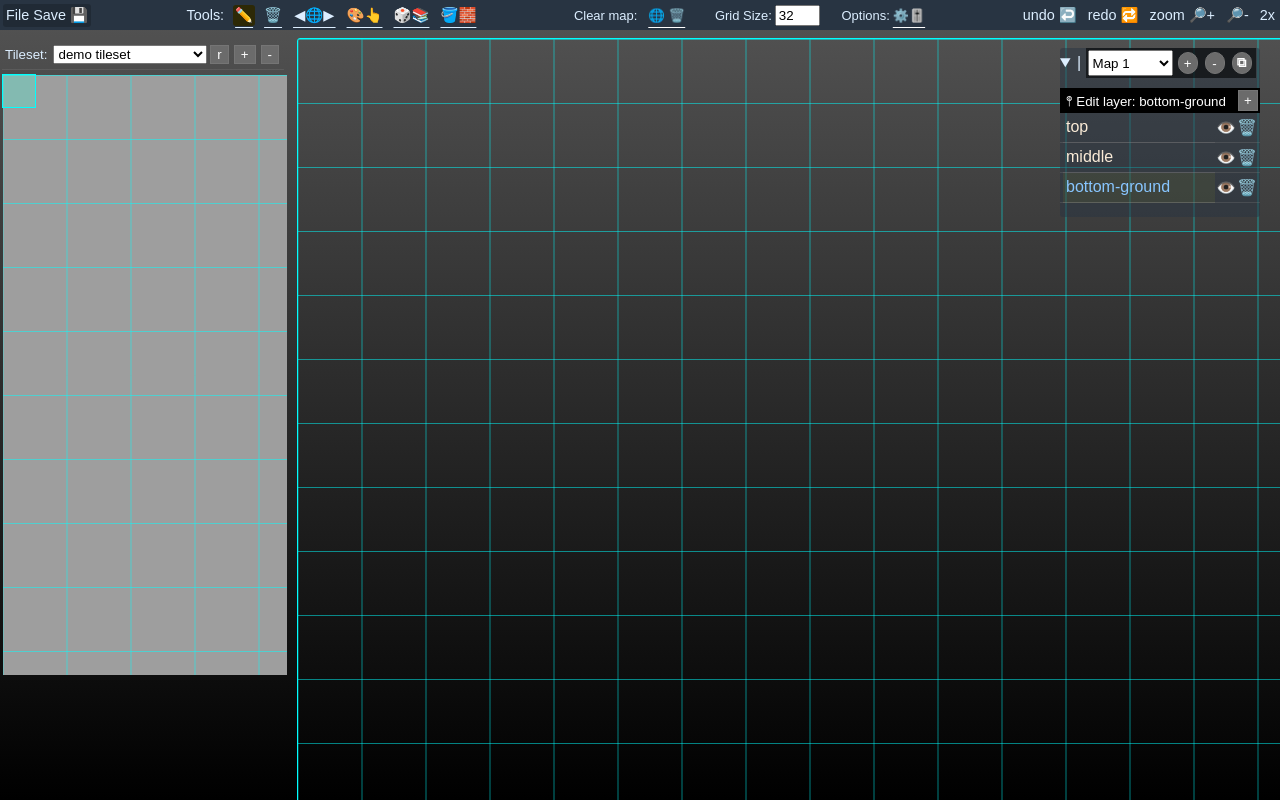
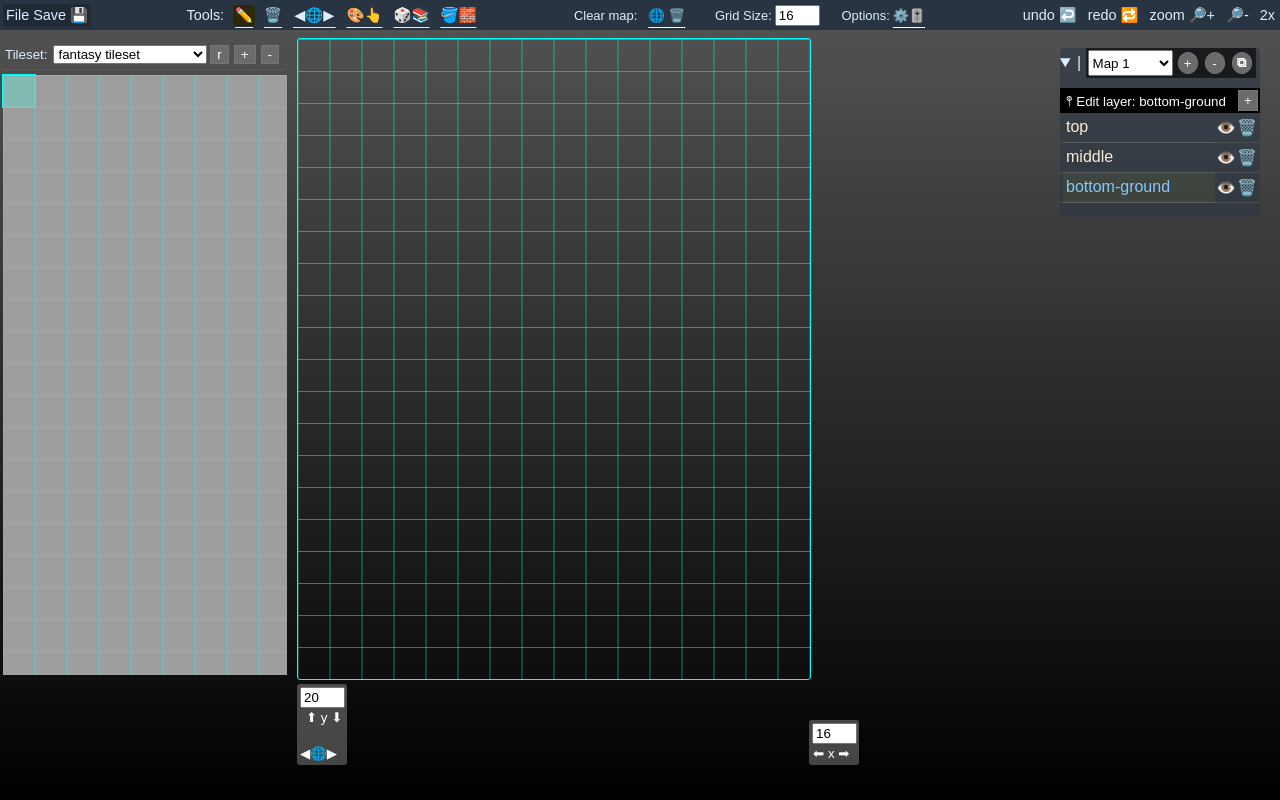
Before and after one commit to BellBlitzKing/Mythril2D_Map_Maker_Tile_Editor, a website: page index.html in a window 1280 px wide. Drawn offline with Linux system fonts and the light colour scheme.

Commit message:
Change tilesize to 16, line 218 and others

```diff
--- a/index.html
+++ b/index.html
@@ -214,8 +214,8 @@
     let tileSetImages = [
       {
         src:"https://bellblitzking.github.io/Mythril2D_Map_Maker_Tile_Editor/tilesets/Fantasy_Mythril2D_Tileset.png",
-        name: "demo tileset",
-        tileSize: 32,
+        name: "fantasy tileset",
+        tileSize: 16,
         link: "https://google.com",
         description: `Demo tileset with a very very very very long description that can't barely fit there.
                 Still the author decided he has lots to say about the thing and even include a link`
@@ -224,7 +224,7 @@
         src: "https://i.imgur.com/ztwPZOI.png"
       }
     ];
-    let tileSize = 32;
+    let tileSize = 16;
     let mapWidth = 16;
     let mapHeight = 20;
     let tileMapData //= ioJsonData;
```
